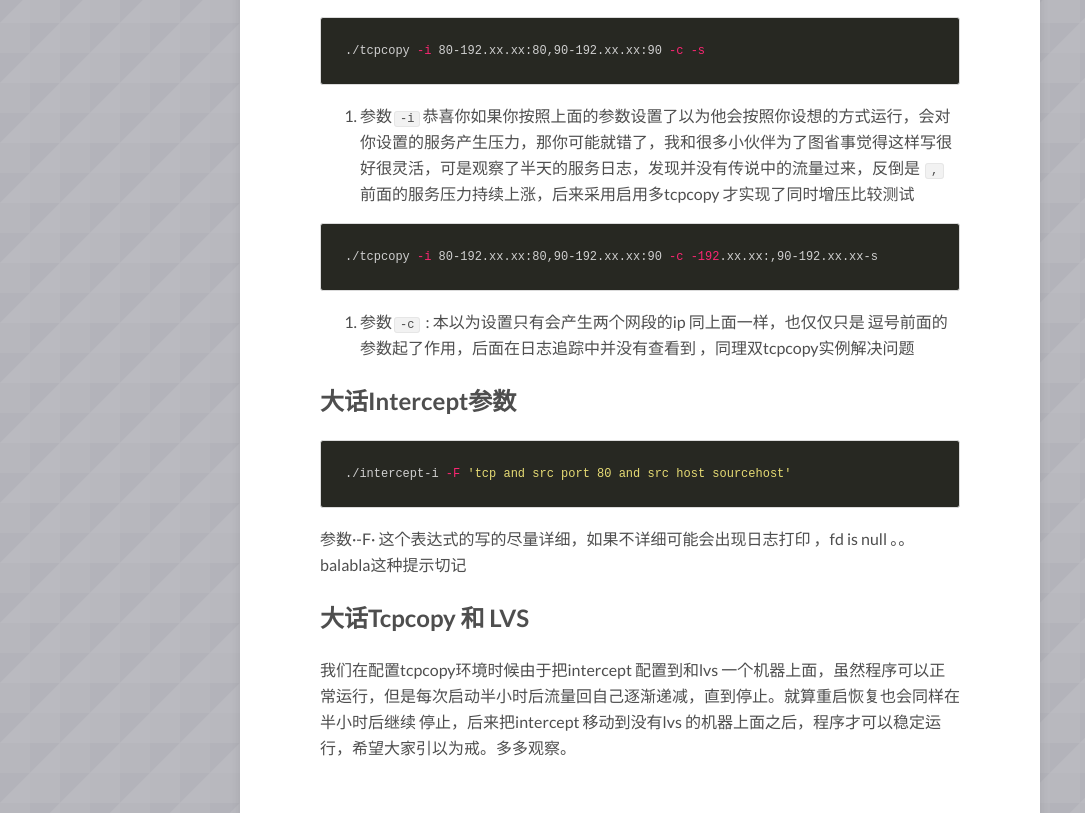
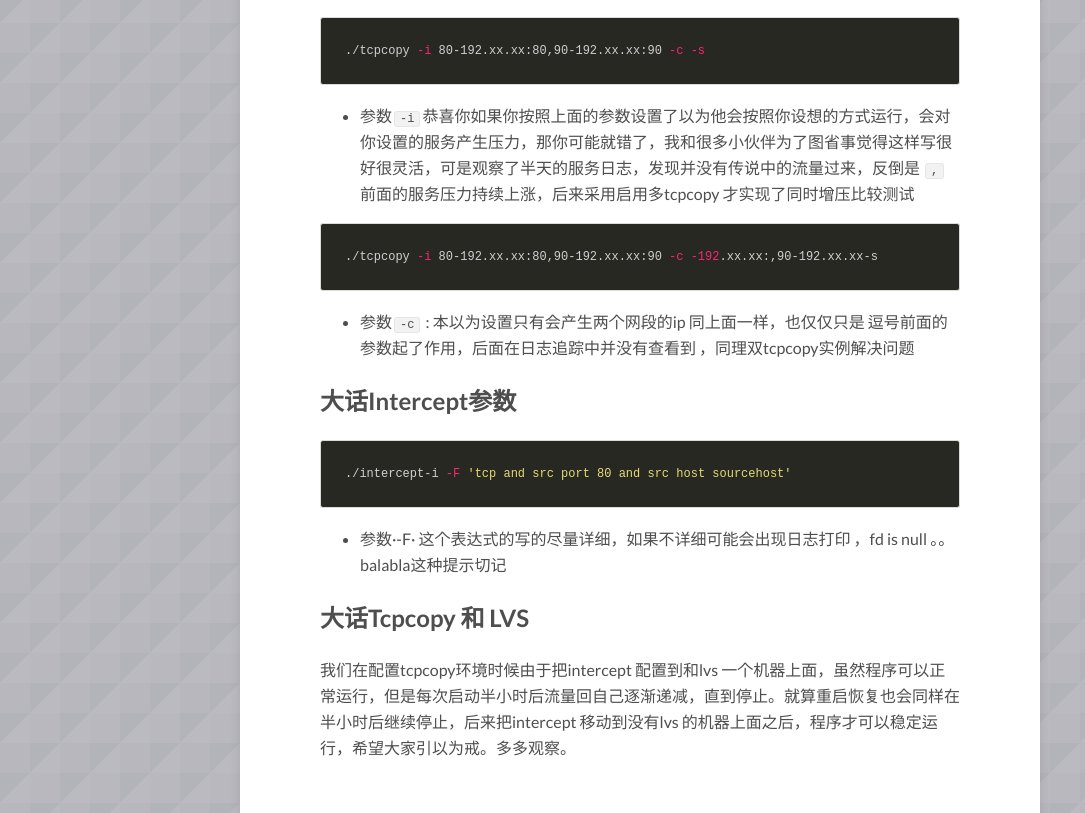
Before and after one commit to jokerbo1/jokerbo1.github.io, a Jekyll site: the page built from _posts/2017-3-10-tcpcopy1.md, in a window 1280 px wide. Shown: the part 457-1270 px from the top of the page, without its empty margins (0-1085 px from the left). Built offline with Jekyll 4.4.1, drawn with Linux system fonts in a browser that asks for light colours.

````diff
--- a/_posts/2017-3-10-tcpcopy1.md
+++ b/_posts/2017-3-10-tcpcopy1.md
@@ -30,11 +30,10 @@
 ./intercept-i -F 'tcp and src port 80 and src host sourcehost'
 ```
 
-参数·-F· 这个表达式的写的尽量详细，如果不详细可能会出现日志打印 ，fd is null 。。 balabla这种提示切记
+- 参数·-F· 这个表达式的写的尽量详细，如果不详细可能会出现日志打印 ，fd is null 。。 balabla这种提示切记
 
 
 
 ## 大话Tcpcopy 和 LVS
 
-我们在配置tcpcopy环境时候由于把intercept 配置到和lvs 一个机器上面，虽然程序可以正常运行，但是每次启动半小时后流量回自己逐渐递减，直到停止。就算重启恢复也会同样在半小时后继续
-停止，后来把intercept 移动到没有lvs 的机器上面之后，程序才可以稳定运行，希望大家引以为戒。多多观察。
+我们在配置tcpcopy环境时候由于把intercept 配置到和lvs 一个机器上面，虽然程序可以正常运行，但是每次启动半小时后流量回自己逐渐递减，直到停止。就算重启恢复也会同样在半小时后继续停止，后来把intercept 移动到没有lvs 的机器上面之后，程序才可以稳定运行，希望大家引以为戒。多多观察。
````
Also changed, not shown: other parts of _posts/2017-3-10-tcpcopy1.md (+2 -2 lines).
